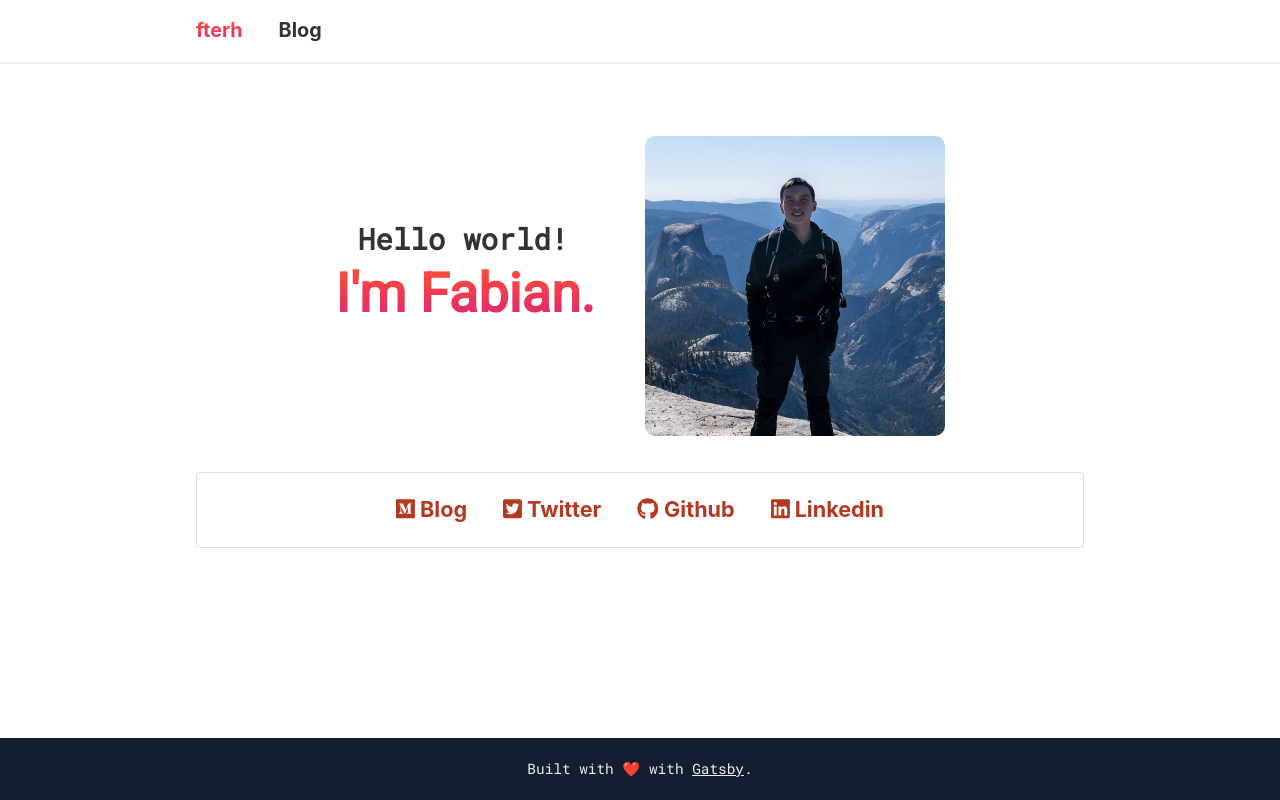
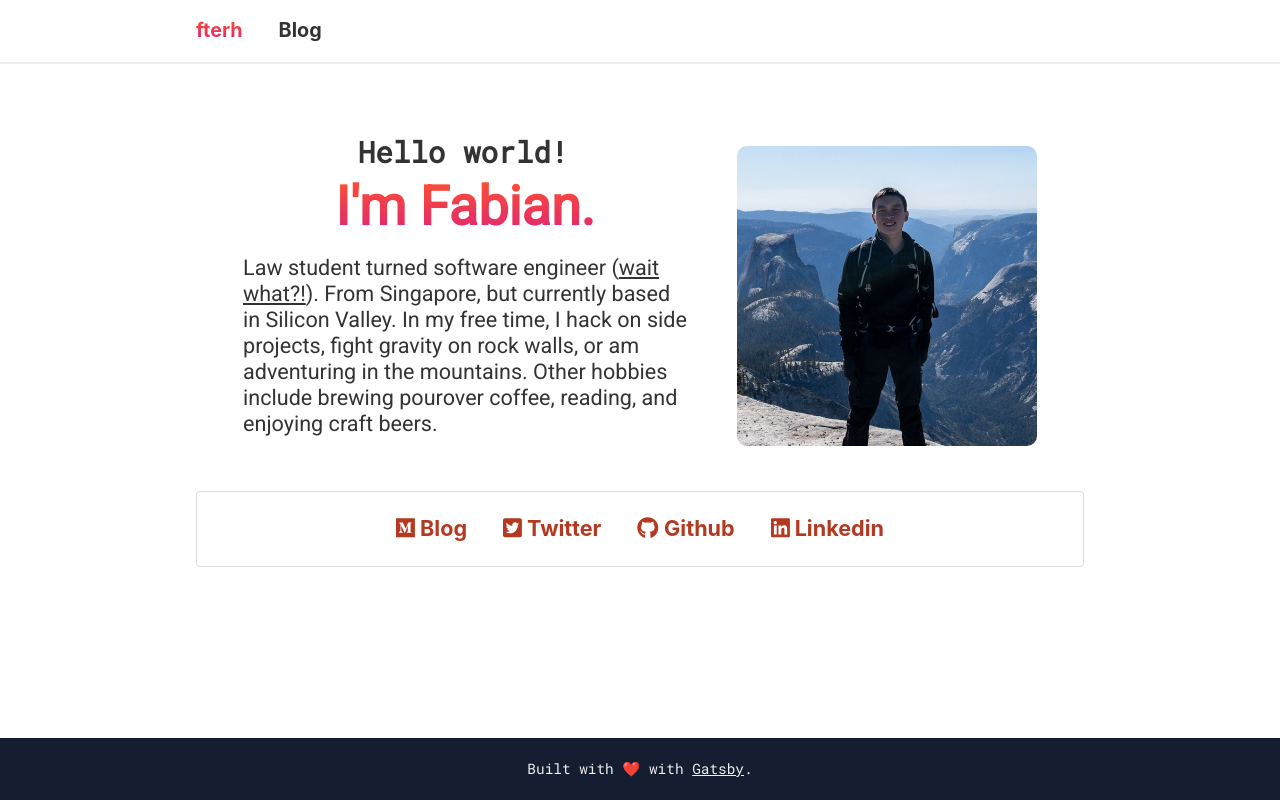
Before and after one commit to fterh/fabianterh.me, a Gatsby site: page / in a window 1280 px wide. Built offline with nearby package versions, Linux system fonts and the light colour scheme; Gatsby itself is replaced by a stand-in of ours.

Commit message:
Add about section to front page
- Install Gatsby markdown plugin
- Configure to read from .md files, thereby separating code with data

```diff
--- a/gatsby-config.js
+++ b/gatsby-config.js
@@ -14,6 +14,14 @@ module.exports = {
         path: `${__dirname}/src/images`,
       },
     },
+    {
+      resolve: `gatsby-source-filesystem`,
+      options: {
+        name: `markdown`,
+        path: `${__dirname}/src/markdown`,
+      },
+    },
+    `gatsby-transformer-remark`,
     `gatsby-plugin-image`,
     `gatsby-plugin-sharp`,
     `gatsby-transformer-sharp`,
--- a/package.json
+++ b/package.json
@@ -27,6 +27,7 @@
     "gatsby-plugin-typescript": "^3.0.0",
     "gatsby-source-filesystem": "^3.0.0",
     "gatsby-source-medium": "^3.14.0",
+    "gatsby-transformer-remark": "^4.11.0",
     "gatsby-transformer-sharp": "^3.0.0",
     "prop-types": "^15.7.2",
     "react": "^17.0.0",
--- /dev/null
+++ b/src/markdown/about.md
@@ -0,0 +1,8 @@
+---
+title: "About"
+---
+
+Law student turned software engineer ([wait what?!](https://medium.com/@fabianterh/celebrating-1-year-as-a-software-engineer-e21148e307c0)).
+From Singapore, but currently based in Silicon Valley.
+In my free time, I hack on side projects, fight gravity on rock walls, or am adventuring in the mountains.
+Other hobbies include brewing pourover coffee, reading, and enjoying craft beers.
--- a/src/pages/index.tsx
+++ b/src/pages/index.tsx
@@ -6,6 +6,7 @@ import {
   faMedium,
   faTwitterSquare,
 } from "@fortawesome/free-brands-svg-icons"
+import { graphql } from "gatsby"
 import React from "react"
 import { styled } from "@mui/material/styles"
 
@@ -16,6 +17,8 @@ import SEO from "../components/seo"
 import Theme, { Breakpoints, Mixins } from "../theme"
 
 const Section = styled(`div`)`
+  font-size: 1.2rem;
+  text-align: left;
   padding: 0 1rem;
 
   h2 {
@@ -63,6 +66,7 @@ const IntroPart = styled(`div`)`
   display: flex;
   align-items: center;
   justify-content: center;
+  margin-bottom: 1rem;
 
   @media (max-width: ${Breakpoints.tablet}) {
     flex-direction: column;
@@ -88,6 +92,8 @@ const Name = styled(`h1`)`
   ${Mixins.gradientedText}
   font-family: ${Theme.typography.fontFamily};
   font-size: 3rem;
+  text-align: center;
+  margin: 0;
 `
 
 const LinksSection = styled(`div`)`
@@ -106,24 +112,39 @@ const LinksCardContent = styled(CardContent)`
   }
 `
 
-const IndexPage = () => {
+const ContentSection = styled(`div`)`
+  padding: 1rem 0;
+
+  p {
+    margin: 0;
+  }
+`
+
+const IndexPage = ({ data }) => {
   return (
     <Layout centered>
       <SEO title="Home" />
       <Section>
         <IntroPart>
-          <div>
+          <div style={{ width: `50%` }}>
             <div className="typewriter">
               <div>
                 <h2>Hello world!</h2>
               </div>
             </div>
             <Name>I'm Fabian.</Name>
+            <ContentSection
+              dangerouslySetInnerHTML={{
+                __html: data.allMarkdownRemark.nodes[0].html,
+              }}
+            />
           </div>
+
           <AvatarWrapper>
             <Avatar />
           </AvatarWrapper>
         </IntroPart>
+
         <LinksSection>
           <Card variant="outlined">
             <LinksCardContent>
@@ -157,3 +178,16 @@ const IndexPage = () => {
 }
 
 export default IndexPage
+
+export const query = graphql`
+  query {
+    allMarkdownRemark {
+      nodes {
+        frontmatter {
+          title
+        }
+        html
+      }
+    }
+  }
+`
```
Also changed, not shown: 1 other file.
